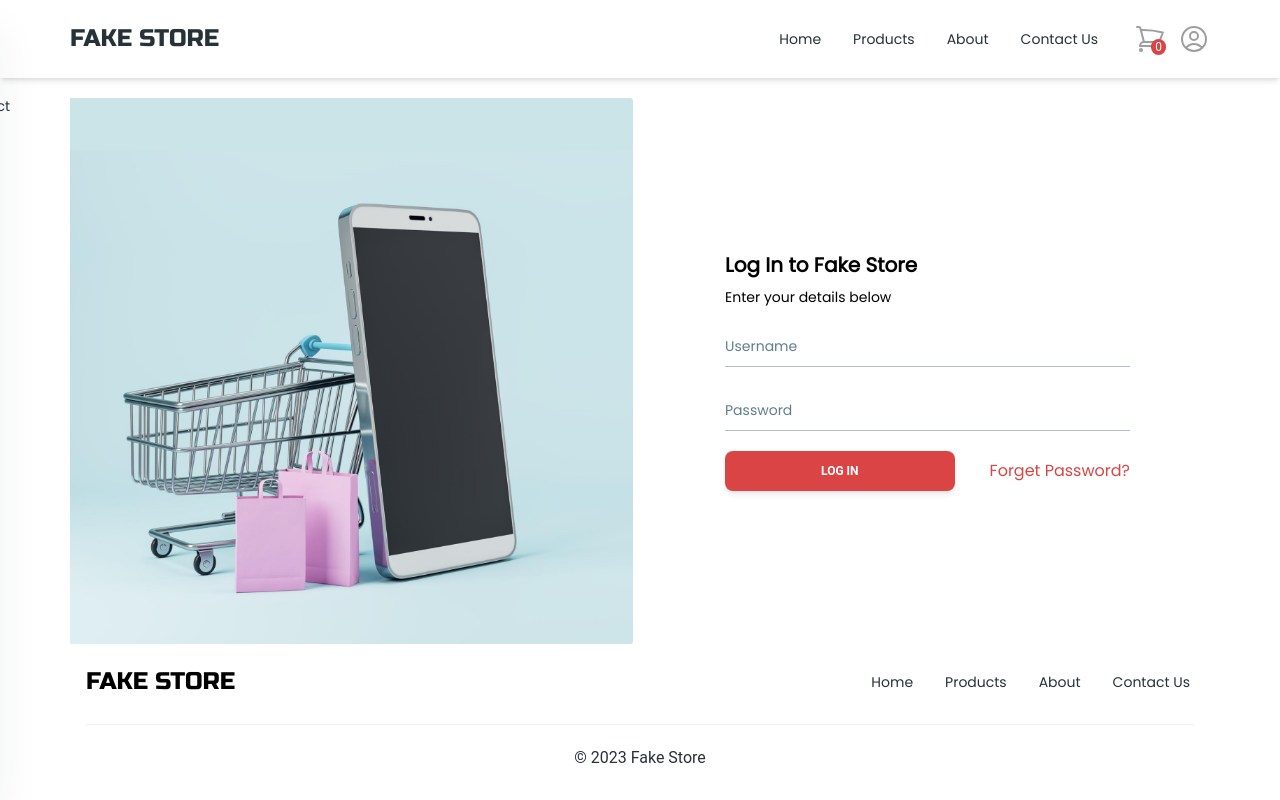
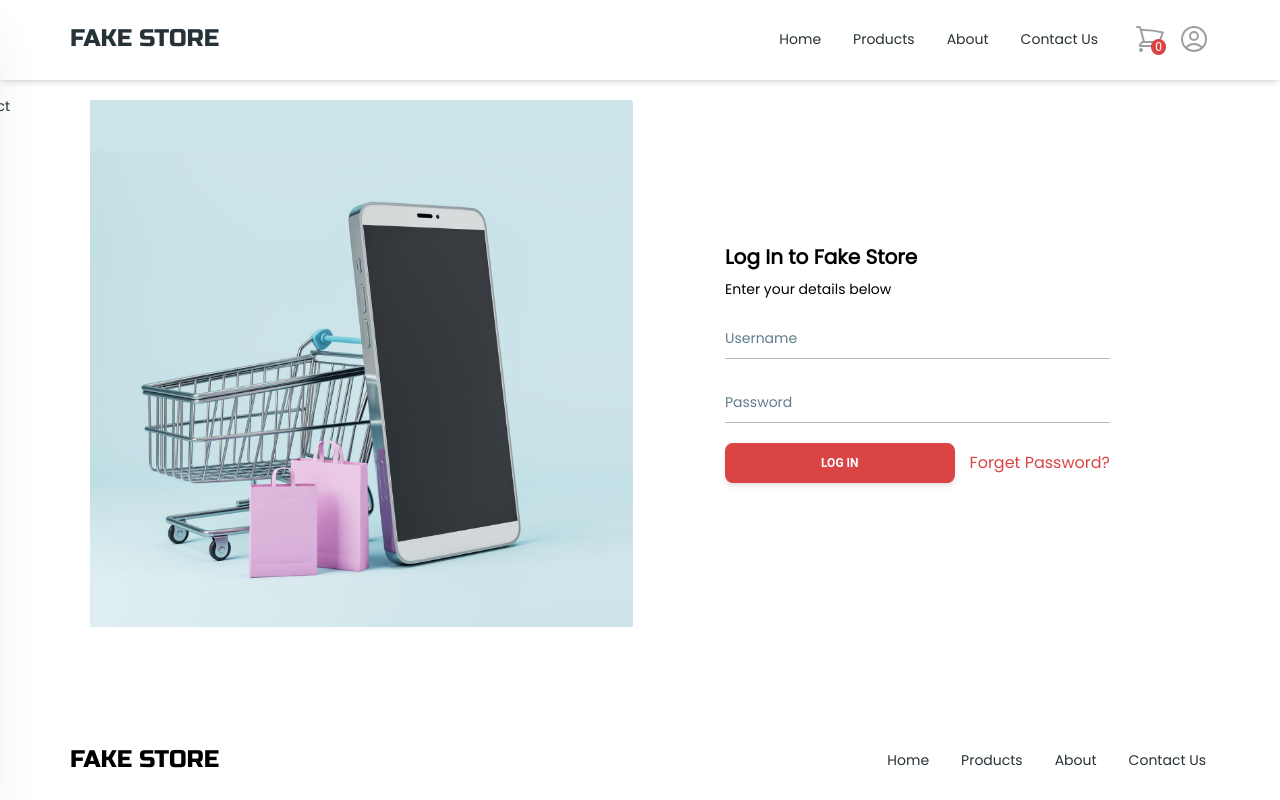
Before and after one commit to mazc0de/fake-store-react, a React (Vite) app: page /login in a window 1280 px wide. Built offline with nearby package versions, Linux system fonts and the light colour scheme.

Commit message:
style: fix layout

```diff
--- a/src/components/Footer/index.jsx
+++ b/src/components/Footer/index.jsx
@@ -2,17 +2,11 @@ import { Typography } from '@material-tailwind/react';
 
 const Footer = ({ menu }) => {
   return (
-    <footer className="w-full bg-white p-4">
-      <div className="flex flex-row flex-wrap items-center justify-center gap-x-12 gap-y-6 bg-white text-center md:justify-between">
-        <Typography as="a" href="#" className="mr-4 cursor-pointer py-1.5 font-russoOne text-2xl font-medium">
-          FAKE STORE
-        </Typography>
-        {menu}
-      </div>
-      <hr className="my-5 border-blue-gray-50" />
-      <Typography color="blue-gray" className="text-center font-normal">
-        &copy; 2023 Fake Store
+    <footer className="flex h-20 w-full items-center justify-between">
+      <Typography as="a" href="#" className="mr-4 cursor-pointer py-1.5 font-russoOne text-2xl font-medium">
+        FAKE STORE
       </Typography>
+      {menu}
     </footer>
   );
 };
--- a/src/components/Header/index.jsx
+++ b/src/components/Header/index.jsx
@@ -68,8 +68,8 @@ const Header = () => {
   );
   return (
     <div className="max-h-screen w-full overflow-y-auto">
-      <Navbar className="sticky top-0 z-10 h-max max-w-full rounded-none px-4 py-2 lg:px-8 lg:py-4">
-        <div className="mx-auto flex max-w-screen-xl items-center justify-between text-blue-gray-900">
+      <Navbar className="sticky top-0 z-10 flex h-max max-w-full rounded-none px-4 py-2 lg:block lg:h-20 lg:px-8 lg:py-4">
+        <div className="mx-auto flex w-full items-center justify-between text-blue-gray-900 lg:max-w-screen-xl">
           <Typography as="a" href="#" className="mr-4 cursor-pointer py-1.5 font-russoOne text-2xl font-medium">
             FAKE STORE
           </Typography>
@@ -171,8 +171,10 @@ const Header = () => {
           </Button>
         </div>
       </Drawer>
-      <div className="mx-5 my-5 max-w-screen-xl  lg:mx-auto">
-        <Outlet />
+      <div className="max-w-screen-xl lg:mx-auto">
+        <div className="min-h-[calc(100vh-160px)] p-5">
+          <Outlet />
+        </div>
         <Footer menu={navList} />
       </div>
     </div>
```
